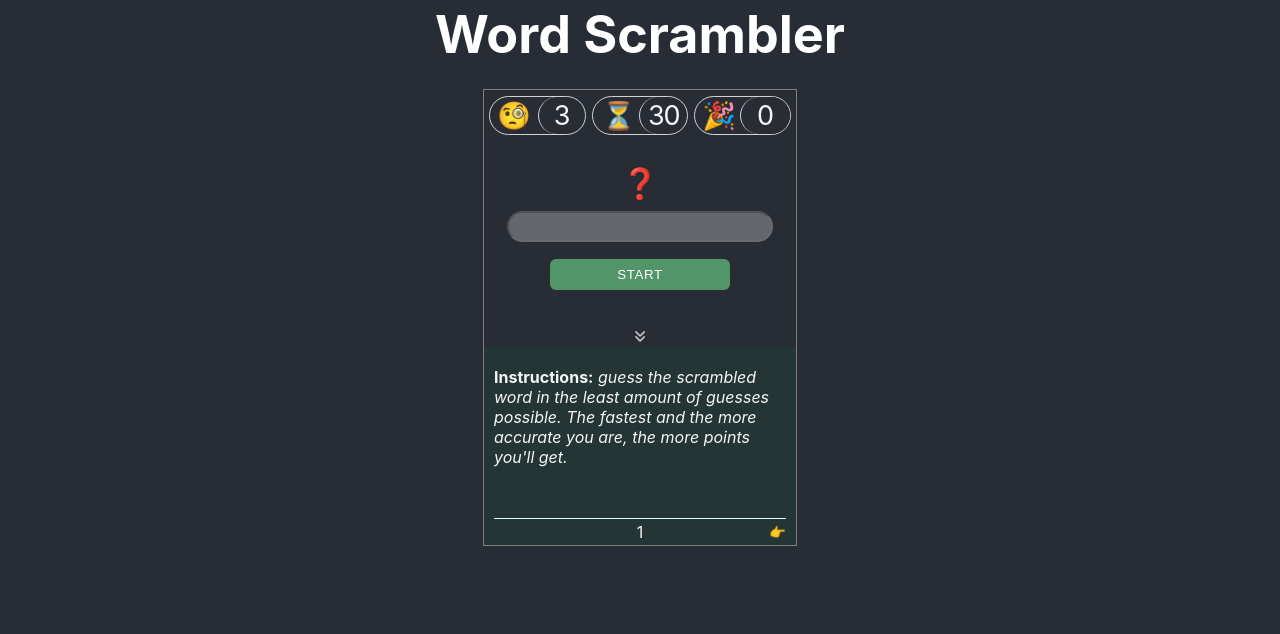
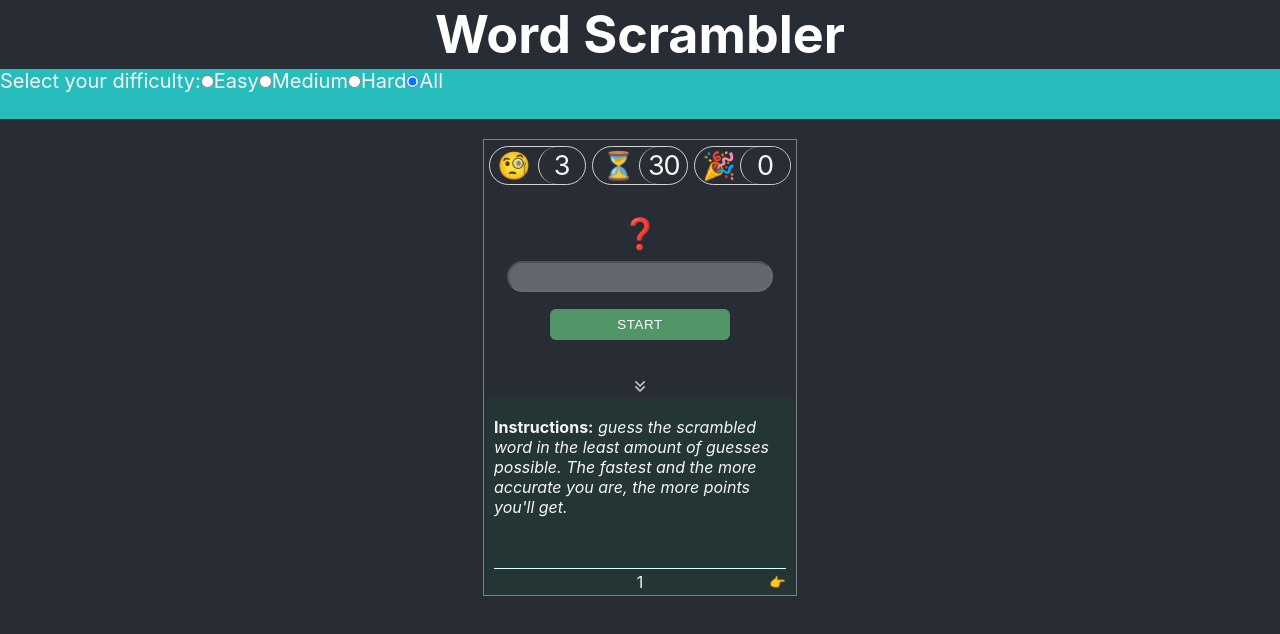
Before and after one commit to hugCarvalho/wordScrambler, a React (Create React App) app: page / in a window 1280 px wide. Shown: the top 634 px of the page. Built offline with nearby package versions, Linux system fonts and the light colour scheme.

Commit message:
Created RadioButton reusable component. Implemented basic logic

```diff
--- a/src/App.js
+++ b/src/App.js
@@ -10,6 +10,7 @@ import Word from "./components/Word/Word";
 import chooseWord, { scrambleWord } from "./App_functions";
 import gameOptions from "./data/gameOptions";
 import initArr from "./data/testData";
+import GameDifficulty from "./components/GameDifficulty/GameDifficulty";
 // import Scoreboard, { Top10 } from "./components/Scoreboard/Scoreboard";
 // import Backdrop from "./components/Backdrop/Backdrop";
 // import AnimationsDisplay from "./components/AnimationsDisplay/AnimationsDisplay";
@@ -220,6 +221,7 @@ function App() {
     <div className="App">
       <Header />
       {/* Main App */}
+      <GameDifficulty />
       <main className="container__app">
         <div className="wrapper__app">
           <div className="indicators">
--- a/src/App.scss
+++ b/src/App.scss
@@ -2,6 +2,7 @@
   background-color: #282c34;
   width: 100%;
   min-height: 100vh;
+  color: whitesmoke;
 
   display: flex;
   flex-direction: column;
--- /dev/null
+++ b/src/components/GameDifficulty/GameDifficulty.js
@@ -0,0 +1,43 @@
+import React from "react";
+import RadioButton from "../../reusable/RadioButton";
+import "./GameDifficulty.scss";
+
+function PlayDifficulty() {
+  const [difficulty, setDifficulty] = React.useState("all");
+
+  return (
+    <form className="GameDifficulty">
+      <p>Select your difficulty:</p>
+      <RadioButton
+        value="easy"
+        active={difficulty}
+        onChange={e => setDifficulty(e.target.value)}
+      >
+        Easy
+      </RadioButton>
+      <RadioButton
+        value="medium"
+        active={difficulty}
+        onChange={e => setDifficulty(e.target.value)}
+      >
+        Medium
+      </RadioButton>
+      <RadioButton
+        value="hard"
+        active={difficulty}
+        onChange={e => setDifficulty(e.target.value)}
+      >
+        Hard
+      </RadioButton>
+      <RadioButton
+        value="all"
+        active={difficulty}
+        onChange={e => setDifficulty(e.target.value)}
+      >
+        All
+      </RadioButton>
+    </form>
+  );
+}
+
+export default PlayDifficulty;
--- /dev/null
+++ b/src/components/GameDifficulty/GameDifficulty.scss
@@ -0,0 +1,10 @@
+.GameDifficulty {
+  background-color: rgb(40, 189, 189);
+  width: 100%;
+  height: 50px;
+  color: inherit;
+  display: flex;
+  .input {
+    -webkit-appearance: checkbox;
+  }
+}
--- a/src/components/UserInput/UserInput.scss
+++ b/src/components/UserInput/UserInput.scss
@@ -51,7 +51,7 @@
   .guess-result {
     position: absolute;
     font-size: 1.5rem;
-    top: 9px;
-    right: 10px;
+    top: 25%;
+    right: 8px;
   }
 }
--- a/src/data/testData.js
+++ b/src/data/testData.js
@@ -8,7 +8,6 @@ const testData = [
   "fridge",
   "piano",
   "pillow",
-  "garlic",
   "wardrobe",
   "backpack",
   "suitcase",
@@ -22,6 +21,13 @@ const testData = [
   "chair",
   "poster",
   "boardgame",
+  "joystick",
+  "lamp",
+  "pencil",
+  "cable",
+  "lipstick",
+  "mirror",
+  "drawer",
 ];
 //, "12", "23", "43", "53"];
 //const initArr = ["da"];
--- a/src/index.css
+++ b/src/index.css
@@ -58,7 +58,7 @@ span {
 input,
 select,
 textarea {
-  -webkit-appearance: none;
+  /* -webkit-appearance: none; */
   -webkit-border-radius: 0;
   border-radius: 0;
 }
--- /dev/null
+++ b/src/reusable/RadioButton.js
@@ -0,0 +1,20 @@
+import React from "react";
+
+function RadioButton({ children, active, value, classes = "", onChange }) {
+  return (
+    <div>
+      <input
+        className={`RadioButton ${classes}`}
+        type="radio"
+        id={value}
+        name={value}
+        value={value}
+        checked={active === value}
+        onChange={onChange}
+      />
+      <label htmlFor={value}>{children}</label>
+    </div>
+  );
+}
+
+export default RadioButton;
```
Also changed, not shown: 1 other file (tests, documents, lock files or other folders).
